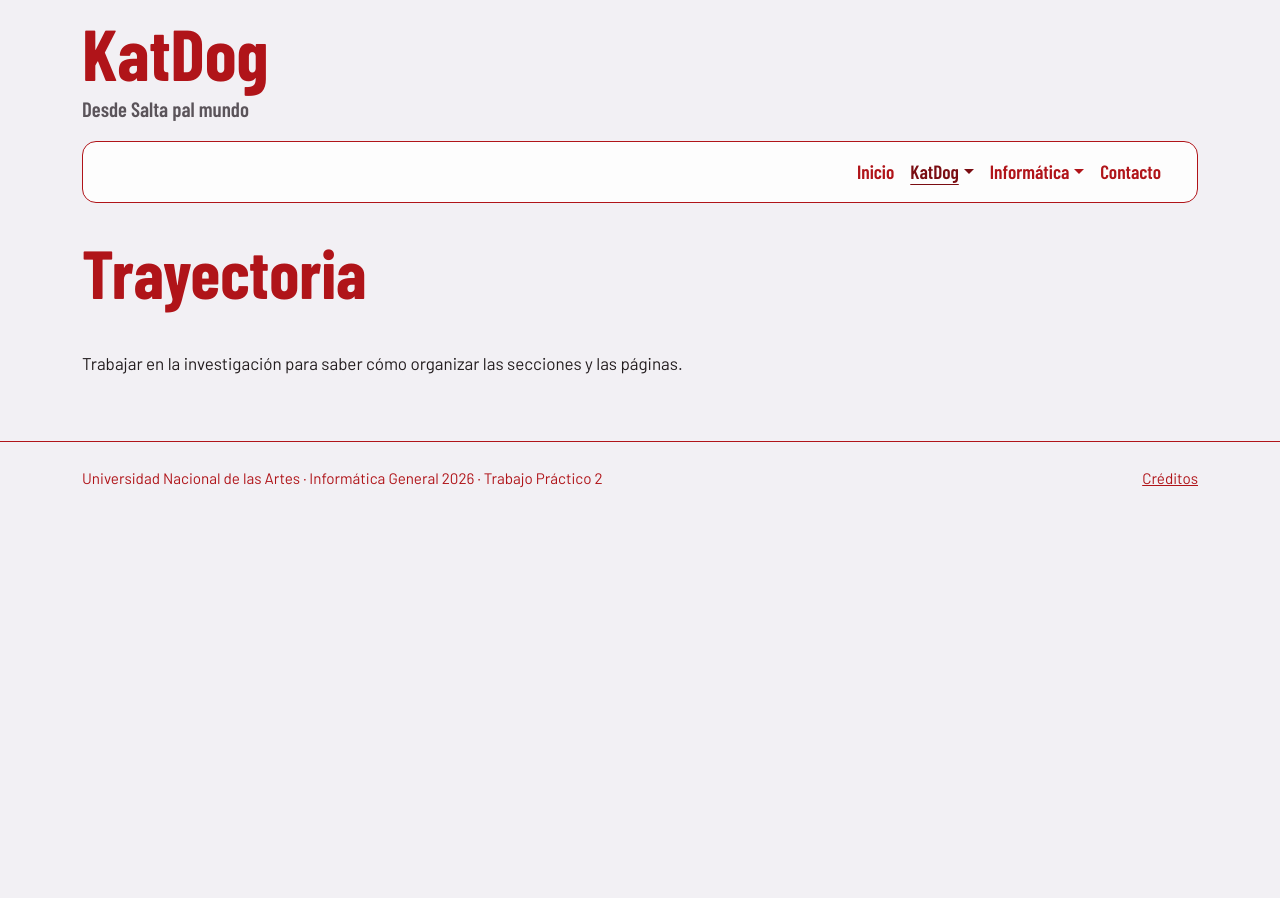
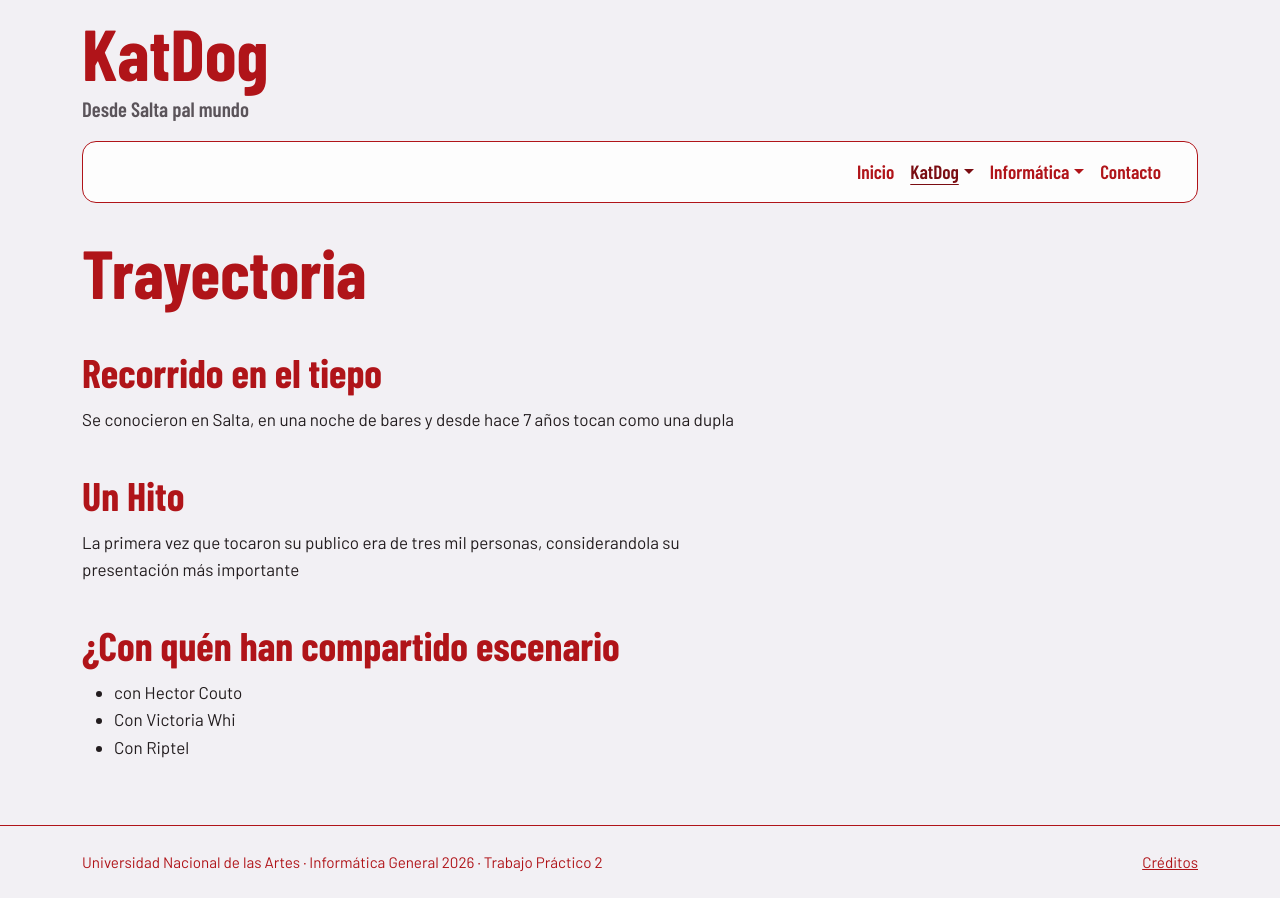
Before and after one commit to DanaJose/trabajo_grupal_practico_dos, a plain HTML site: page trayectoria.html in a window 1280 px wide. Before the commit the page ends 800 px from the top, so only its background shows below. Drawn offline with nearby package versions, Linux system fonts and the light colour scheme.

```diff
--- a/trayectoria.html
+++ b/trayectoria.html
@@ -73,8 +73,22 @@
   <main class="container">
     <h1>Trayectoria</h1>
     <section>
-      <h2></h2>
-      <p>Trabajar en la investigación para saber cómo organizar las secciones y las páginas.</p>
+      <h2>Recorrido en el tiepo</h2>
+      <p>Se conocieron en Salta, en una noche de bares y desde hace 7 años tocan como una dupla</p>
+    </section>
+
+    <section>
+      <h2>Un Hito</h2>
+      <p>La primera vez que tocaron su publico era de tres mil personas, considerandola su presentación más importante</p>
+    </section>
+
+    <section>
+      <h2>¿Con quén han compartido escenario</h2>
+      <ul>
+        <li>con Hector Couto</li>
+        <li>Con Victoria Whi</li>
+        <li>Con Riptel</li>
+      </ul>
     </section>
   </main>
 
```
Also changed, not shown: nosotros.html (+12 -5 lines), img/DSC08121.jpeg (added), img/DSC08276.jpeg (added), img/DSC08378.jpeg (added), 4 other files.
